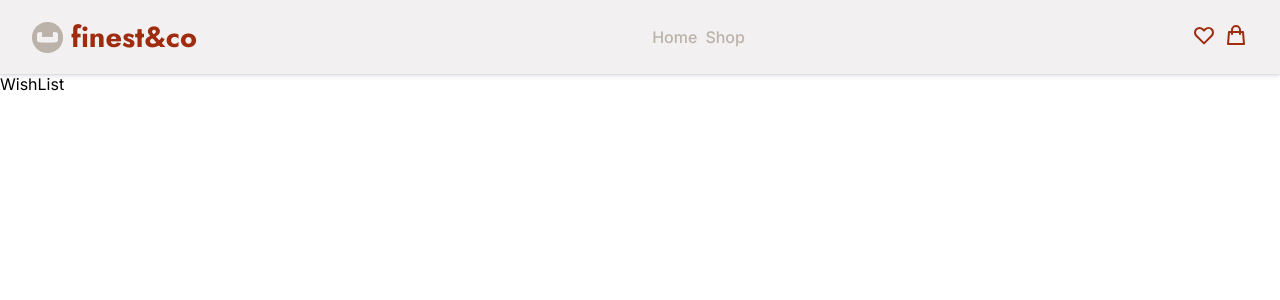
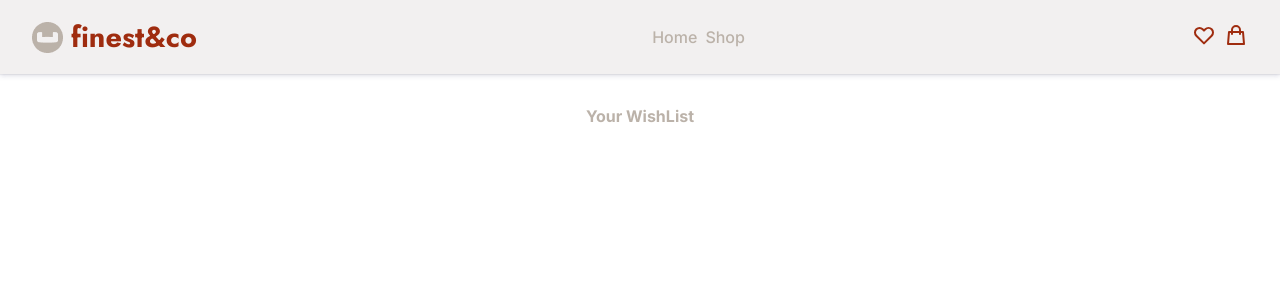
Before and after one commit to m-oniqu3/finest-co, a React (Create React App) app: page /wishlist in a window 1280 px wide. Shown: the top 300 px of the page. Built offline with nearby package versions, Linux system fonts and the light colour scheme.

Commit message:
Displayed items in the wishList and the amount

```diff
--- a/src/components/NavBar/NavBar.jsx
+++ b/src/components/NavBar/NavBar.jsx
@@ -6,7 +6,9 @@ import { ShopIcon, WishlistIcon } from "../../icons/Icons";
 import { useSelector } from "react-redux";
 
 const NavBar = () => {
+  //get the amountOfItemsInCart and the amountOfItemsInWishList from the store
   const { amountOfItemsInCart } = useSelector((state) => state.cart);
+  const { amountOfItemsInWishList } = useSelector((state) => state.wishList);
 
   return (
     <nav>
@@ -21,9 +23,13 @@ const NavBar = () => {
         <Link to="/shop">Shop</Link>
       </ul>
 
+      {/* display the amount of items if there are any in the cart and the wishlist */}
       <div className={styled.icons}>
         <Link to="/wishlist">
           <WishlistIcon />
+          {amountOfItemsInWishList !== 0 && (
+            <p className={styled.amount}>{amountOfItemsInWishList}</p>
+          )}
         </Link>
 
         <Link to="/cart">
--- a/src/components/Products/ProductDetails.jsx
+++ b/src/components/Products/ProductDetails.jsx
@@ -20,11 +20,11 @@ const ProductDetails = (props) => {
   const nf = new Intl.NumberFormat("en-US");
 
   //destructured from the props object
-  const { id, name, price, imgSrc } = props;
+  const { id, name, price, imgSrc, category } = props;
 
   //dispatches the action to add the current item to the store
   const wishListHandler = () => {
-    dispatch(addToWishList({ id, name, price, imgSrc }));
+    dispatch(addToWishList({ id, name, price, imgSrc, category }));
   };
 
   //dispatch the action to add the current item to the cart
--- a/src/components/WishList/WishList.jsx
+++ b/src/components/WishList/WishList.jsx
@@ -1,10 +1,21 @@
 import React from "react";
+import styled from "./WishList.module.css";
+import Product from "../Products/Product";
 import { useSelector } from "react-redux";
 
 const WishList = () => {
-  const wishListItems = useSelector((state) => state.wishList.wishListItems);
-  console.log(wishListItems);
-  return <div>WishList</div>;
+  const { wishListItems } = useSelector((state) => state.wishList);
+
+  const wishList = wishListItems.map((item) => (
+    <Product key={item.id} {...item} />
+  ));
+
+  return (
+    <section className={styled["wishlist-wrapper"]}>
+      <h4 className={styled.h4}>Your WishList</h4>
+      <section className={styled.wishlist}>{wishList}</section>
+    </section>
+  );
 };
 
 export default WishList;
--- /dev/null
+++ b/src/components/WishList/WishList.module.css
@@ -0,0 +1,19 @@
+.wishlist-wrapper {
+  width: 85%;
+  margin: 2rem auto;
+}
+
+.wishlist {
+  margin: 4.5rem 0;
+  display: grid;
+  grid-template-columns: repeat(auto-fit, minmax(180px, 220px));
+  gap: 1rem;
+  justify-content: space-evenly;
+  align-items: center;
+}
+
+.h4 {
+  color: #bbb2a9;
+  text-align: center;
+  padding-bottom: 1rem;
+}
--- a/src/store/features/wishlist/wishlistSlice.js
+++ b/src/store/features/wishlist/wishlistSlice.js
@@ -30,6 +30,7 @@ const wishlistSlice = createSlice({
           name: itemToAdd.name,
           price: itemToAdd.price,
           image: itemToAdd.imgSrc,
+          category: itemToAdd.category,
         });
 
         //Update the feedback and increase the amount of items in the wishlist
```
